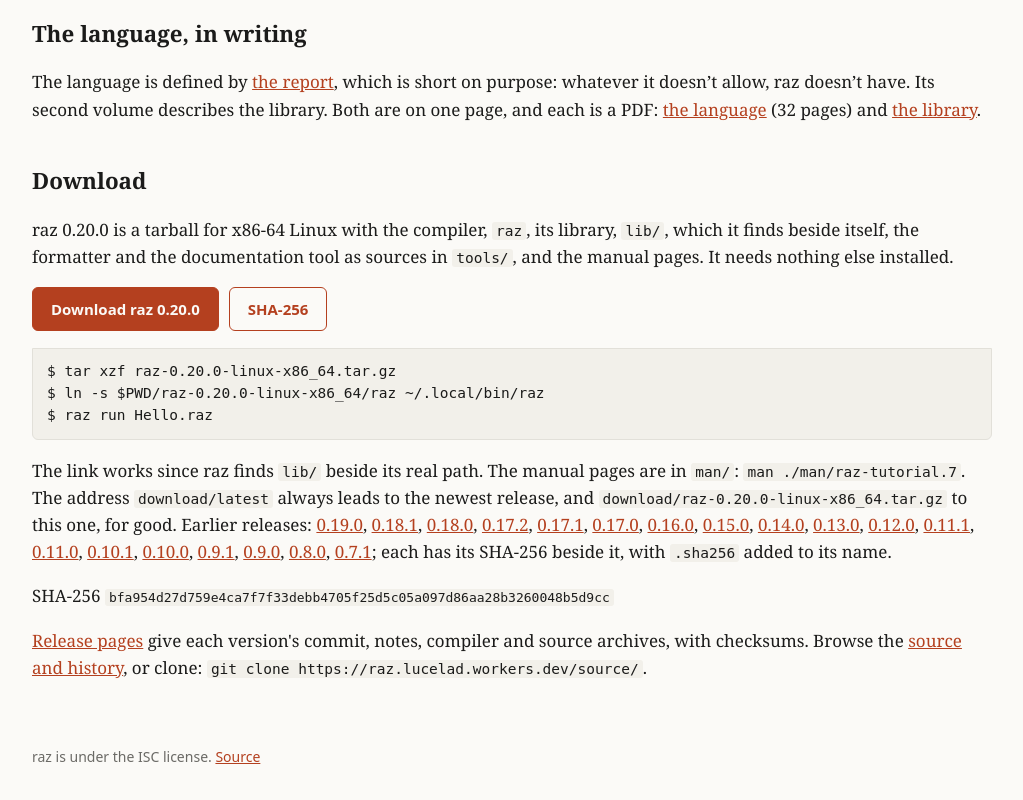
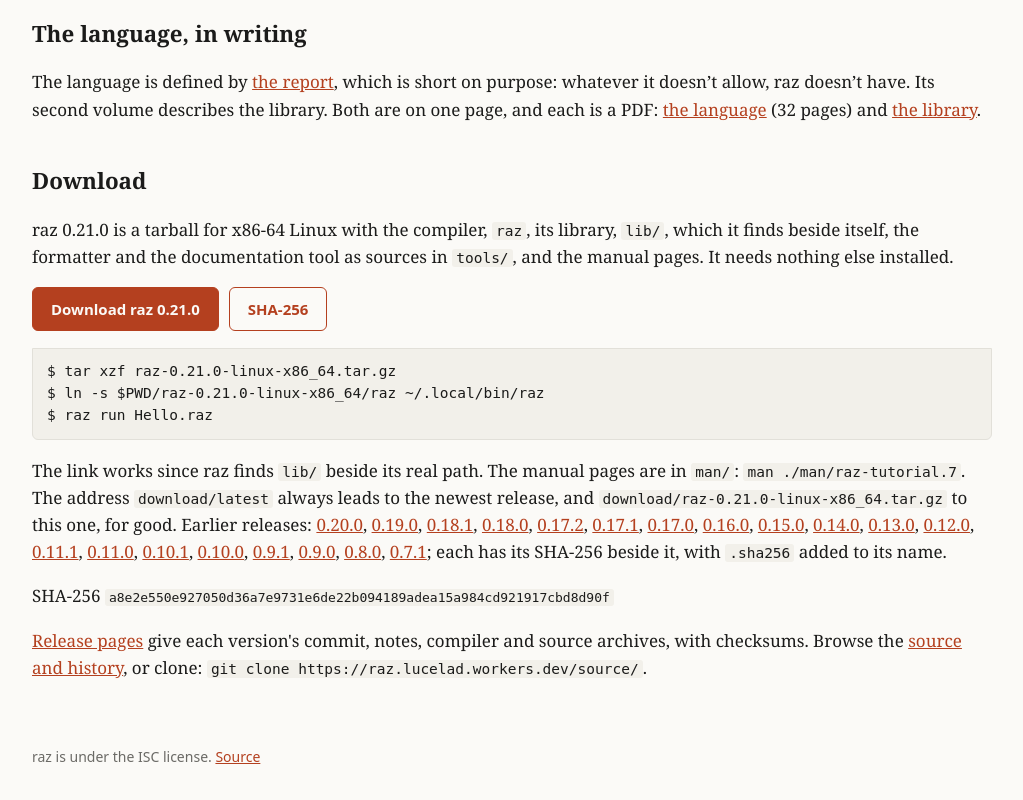
Before and after one commit to ldiaz94/raz, a plain HTML site: page site/public/index.html in a window 1280 px wide. Shown: the part 1654-2454 px from the top of the page, without its empty margins (128-1151 px from the left). Drawn offline with Linux system fonts and the light colour scheme.

Commit message:
site: v0.21.0
Its tarball, made from the tag by make dist, and download/latest; the
pages that show raz's output say what 0.21.0 prints.

```diff
--- a/site/public/index.html
+++ b/site/public/index.html
@@ -114,24 +114,24 @@ a PDF: <a href="raz.pdf">the language</a> (32 pages) and
 <a href="raz-lib.pdf">the library</a>.</p>
 
 <h2 id="download">Download</h2>
-<p>raz 0.20.0 is a tarball for x86-64 Linux with the compiler, <code>raz</code>,
+<p>raz 0.21.0 is a tarball for x86-64 Linux with the compiler, <code>raz</code>,
 its library, <code>lib/</code>, which it finds beside itself, the formatter
 and the documentation tool as sources in <code>tools/</code>, and the manual
 pages. It needs nothing else installed.</p>
 <div class="cta">
-  <a class="btn primary" href="download/raz-0.20.0-linux-x86_64.tar.gz">Download raz 0.20.0</a>
-  <a class="btn" href="download/raz-0.20.0-linux-x86_64.tar.gz.sha256">SHA-256</a>
+  <a class="btn primary" href="download/raz-0.21.0-linux-x86_64.tar.gz">Download raz 0.21.0</a>
+  <a class="btn" href="download/raz-0.21.0-linux-x86_64.tar.gz.sha256">SHA-256</a>
 </div>
-<pre class="code"><code>$ tar xzf raz-0.20.0-linux-x86_64.tar.gz
-$ ln -s $PWD/raz-0.20.0-linux-x86_64/raz ~/.local/bin/raz
+<pre class="code"><code>$ tar xzf raz-0.21.0-linux-x86_64.tar.gz
+$ ln -s $PWD/raz-0.21.0-linux-x86_64/raz ~/.local/bin/raz
 $ raz run Hello.raz</code></pre>
 <p>The link works since raz finds <code>lib/</code> beside its real path. The
 manual pages are in <code>man/</code>: <code>man ./man/raz-tutorial.7</code>.
 The address <code>download/latest</code> always leads to the newest release,
-and <code>download/raz-0.20.0-linux-x86_64.tar.gz</code> to this one, for
-good. Earlier releases: <a href="download/raz-0.19.0-linux-x86_64.tar.gz">0.19.0</a>, <a href="download/raz-0.18.1-linux-x86_64.tar.gz">0.18.1</a>, <a href="download/raz-0.18.0-linux-x86_64.tar.gz">0.18.0</a>, <a href="download/raz-0.17.2-linux-x86_64.tar.gz">0.17.2</a>, <a href="download/raz-0.17.1-linux-x86_64.tar.gz">0.17.1</a>, <a href="download/raz-0.17.0-linux-x86_64.tar.gz">0.17.0</a>, <a href="download/raz-0.16.0-linux-x86_64.tar.gz">0.16.0</a>, <a href="download/raz-0.15.0-linux-x86_64.tar.gz">0.15.0</a>, <a href="download/raz-0.14.0-linux-x86_64.tar.gz">0.14.0</a>, <a href="download/raz-0.13.0-linux-x86_64.tar.gz">0.13.0</a>, <a href="download/raz-0.12.0-linux-x86_64.tar.gz">0.12.0</a>, <a href="download/raz-0.11.1-linux-x86_64.tar.gz">0.11.1</a>, <a href="download/raz-0.11.0-linux-x86_64.tar.gz">0.11.0</a>, <a href="download/raz-0.10.1-linux-x86_64.tar.gz">0.10.1</a>, <a href="download/raz-0.10.0-linux-x86_64.tar.gz">0.10.0</a>, <a href="download/raz-0.9.1-linux-x86_64.tar.gz">0.9.1</a>, <a href="download/raz-0.9.0-linux-x86_64.tar.gz">0.9.0</a>, <a href="download/raz-0.8.0-linux-x86_64.tar.gz">0.8.0</a>, <a href="download/raz-0.7.1-linux-x86_64.tar.gz">0.7.1</a>; each has its SHA-256 beside it, with
+and <code>download/raz-0.21.0-linux-x86_64.tar.gz</code> to this one, for
+good. Earlier releases: <a href="download/raz-0.20.0-linux-x86_64.tar.gz">0.20.0</a>, <a href="download/raz-0.19.0-linux-x86_64.tar.gz">0.19.0</a>, <a href="download/raz-0.18.1-linux-x86_64.tar.gz">0.18.1</a>, <a href="download/raz-0.18.0-linux-x86_64.tar.gz">0.18.0</a>, <a href="download/raz-0.17.2-linux-x86_64.tar.gz">0.17.2</a>, <a href="download/raz-0.17.1-linux-x86_64.tar.gz">0.17.1</a>, <a href="download/raz-0.17.0-linux-x86_64.tar.gz">0.17.0</a>, <a href="download/raz-0.16.0-linux-x86_64.tar.gz">0.16.0</a>, <a href="download/raz-0.15.0-linux-x86_64.tar.gz">0.15.0</a>, <a href="download/raz-0.14.0-linux-x86_64.tar.gz">0.14.0</a>, <a href="download/raz-0.13.0-linux-x86_64.tar.gz">0.13.0</a>, <a href="download/raz-0.12.0-linux-x86_64.tar.gz">0.12.0</a>, <a href="download/raz-0.11.1-linux-x86_64.tar.gz">0.11.1</a>, <a href="download/raz-0.11.0-linux-x86_64.tar.gz">0.11.0</a>, <a href="download/raz-0.10.1-linux-x86_64.tar.gz">0.10.1</a>, <a href="download/raz-0.10.0-linux-x86_64.tar.gz">0.10.0</a>, <a href="download/raz-0.9.1-linux-x86_64.tar.gz">0.9.1</a>, <a href="download/raz-0.9.0-linux-x86_64.tar.gz">0.9.0</a>, <a href="download/raz-0.8.0-linux-x86_64.tar.gz">0.8.0</a>, <a href="download/raz-0.7.1-linux-x86_64.tar.gz">0.7.1</a>; each has its SHA-256 beside it, with
 <code>.sha256</code> added to its name.</p>
-<p class="sha">SHA-256 <code>bfa954d27d759e4ca7f7f33debb4705f25d5c05a097d86aa28b3260048b5d9cc</code></p>
+<p class="sha">SHA-256 <code>a8e2e550e927050d36a7e9731e6de22b094189adea15a984cd921917cbd8d90f</code></p>
 <p><a href="source/releases/index.html">Release pages</a> give each
 version's commit, notes, compiler and source archives, with checksums.
 Browse the <a href="source/index.html">source and history</a>, or clone:
```
Also changed, not shown: site/public/advanced/static.html (+5 -5 lines), site/public/tour/hello.html (+1 -1 lines), 3 other files.
